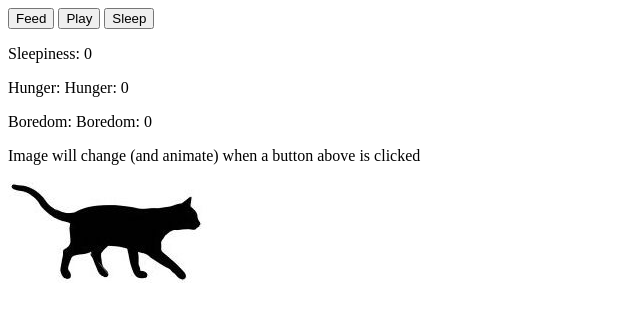
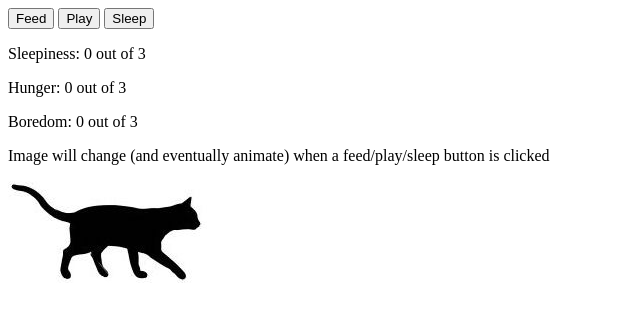
Before and after one commit to lbrantcollins/Tomagotchi-Mini-Project, a plain HTML site: page index.html in a window 1280 px wide. Shown: the whole page, without its empty margins (0-640 px from the left). Drawn offline with nearby package versions, Linux system fonts and the light colour scheme.

Commit message:
removed all but one function call from global environment, improved scoreboard

```diff
--- a/index.html
+++ b/index.html
@@ -15,13 +15,13 @@
 	</div>
 
 	<div id="counters">
-		<p>Sleepiness: <span id="sleep-count">0</span></p>
-		<p>Hunger: <span id="hunger-count">0</span></p>
-		<p>Boredom: <span  id="boredom-count">0</span></p>
+		<p>Sleepiness: <span id="sleep-count">0</span> <span class="limit"></span></p>
+		<p>Hunger: <span id="hunger-count">0</span> <span class="limit"></span></p>
+		<p>Boredom: <span  id="boredom-count">0</span> <span class="limit"></span></p>
 	</div>
 
 	<div id="images">
-		<p>Image will change (and animate) when a button above is clicked <span id="action"></span></p>
+		<p>Image will change (and eventually animate) when a feed/play/sleep button is clicked <span id="action"></span></p>
 		<img id="theImage" src="./images/walkingCat.jpeg">
 	</div>
 
--- a/js/app.js
+++ b/js/app.js
@@ -67,9 +67,20 @@ const game = {
 	handle: null,
 	timeElapsed: 0,
 
+	startTomagotchi() {
+		/////// Need to prompt user for name here //////
+		this.createTomagotchi("tommy");
+		this.initializeScoreBoard();
+		this.startTimer();
+	},
+
 	createTomagotchi: function(name) {
 		console.log("inside createTomagotchi function");
 		this.tomagotchi = new Tomagotchi(name);
+	},
+
+	initializeScoreBoard() {
+		$('.limit').text(` out of ${this.tomagotchi.limit}`);
 	},
 
 	// Animation is triggered by button push
@@ -99,9 +110,8 @@ const game = {
 		console.log("inside updateScoreBoard");
 		console.log(this.tomagotchi.sleepiness, this.tomagotchi.hunger, this.tomagotchi.boredom);
 		$('#sleep-count').text(this.tomagotchi.sleepiness);
-		$('#hunger-count').text(`Hunger: ${this.tomagotchi.hunger}`);
-		$('#boredom-count').text(`Boredom: ${this.tomagotchi.boredom}`);
-		console.log($('#boredom-count').text());
+		$('#hunger-count').text(this.tomagotchi.hunger);
+		$('#boredom-count').text(this.tomagotchi.boredom);
 	},
 
 	ageTomagotchi () {
@@ -165,8 +175,11 @@ const game = {
 
 }
 
-game.createTomagotchi("tommy");
-game.startTimer();
+//**************************************************
+// Start the game
+game.startTomagotchi();
+//**************************************************
+
 
 //**************************************************
 // Event listeners
```
